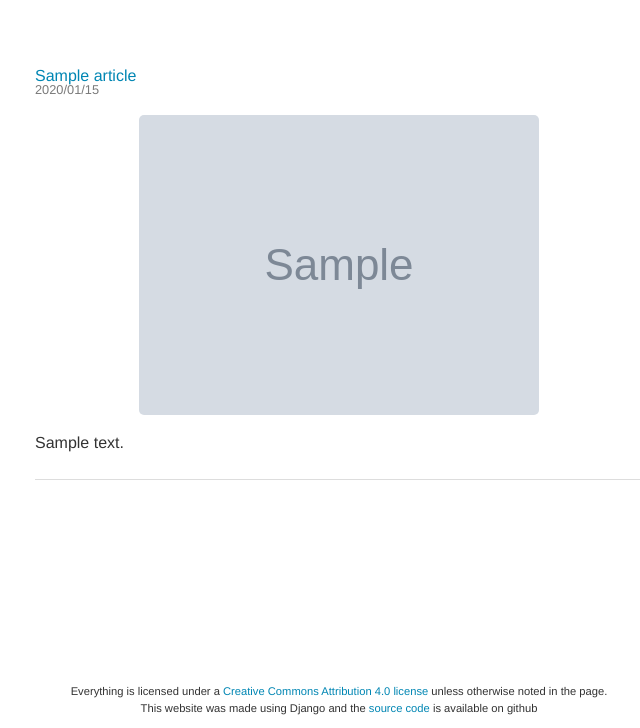
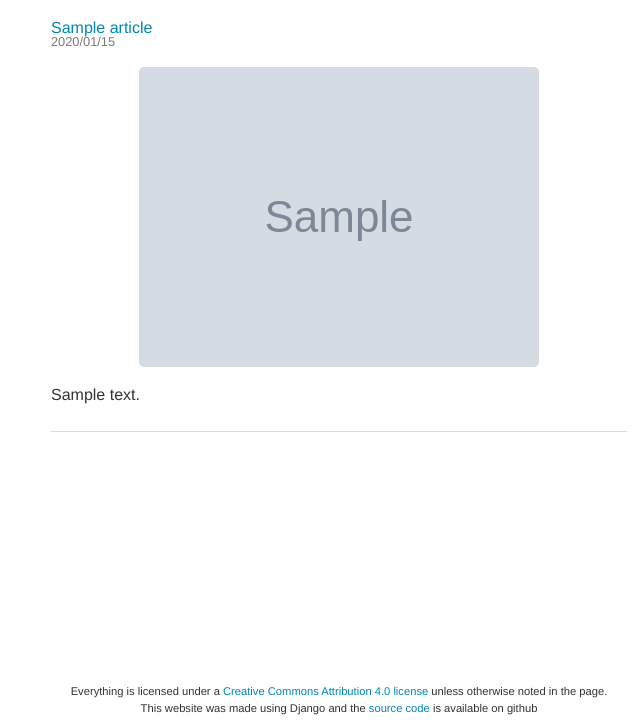
Before and after one commit to kevinmasson/website, a Django app: page /blog/ in a window 1280 px wide. Shown: the part 72-800 px from the top of the page, without its empty margins (301-941 px from the left). Run offline with Django 3.2, Linux system fonts and the light colour scheme; tables that the repository leaves empty hold one stand-in row (values such as "Sample post"); grey boxes marked "Sample" are stand-in pictures; some libraries are stand-ins or nearby versions.

Commit message:
Update wrapper stylesheet

```diff
--- a/blog/templates/article_list.html
+++ b/blog/templates/article_list.html
@@ -2,7 +2,7 @@
 
 {% block title %}Blog ({{ object_list|length }}){% endblock %}
 {% block content %}
-<div class="container content">
+<div class="wrapper">
 <ul class="article-list">
     {% for article in object_list %}
         <li class="article-item">
--- a/blog/templates/blog_article.html
+++ b/blog/templates/blog_article.html
@@ -5,7 +5,7 @@
 
 {% block content %}
 
-<div class="container content">
+<div class="wrapper">
     <div class="post">
         <h1 class="post-title">{{ article.title }}</h1>
         <span class="post-info">
--- a/static/stylesheets/app.css
+++ b/static/stylesheets/app.css
@@ -335,14 +335,6 @@ tbody tr:nth-child(odd) td,
 tbody tr:nth-child(odd) th {
   background-color: #f9f9f9; }
 
-/* Container */
-.container {
-  max-width: 38rem;
-  padding-left: 1rem;
-  padding-right: 1rem;
-  margin-left: auto;
-  margin-right: auto; }
-
 /* Posts and Pages */
 .page,
 .post {
@@ -390,9 +382,10 @@ h1.page-title {
   .site .site-header, .site .site-footer {
     flex: none; }
 
-.content {
-  padding-top: 1rem;
-  padding-bottom: 4rem; }
+.wrapper {
+  max-width: 38rem;
+  padding: 1rem;
+  margin: 0 auto; }
 
 @media (min-width: 1160px) {
   .content {
--- a/static/stylesheets/sass/app.scss
+++ b/static/stylesheets/sass/app.scss
@@ -166,16 +166,6 @@ tbody tr:nth-child(odd) th {
 }
 
 
-/* Container */
-
-.container {
-  max-width: 38rem;
-  padding-left:  1rem;
-  padding-right: 1rem;
-  margin-left:  auto;
-  margin-right: auto;
-}
-
 /* Posts and Pages */
 
 .page,
@@ -242,9 +232,10 @@ h1.page-title {
 
 }
 
-.content {
-  padding-top:    1rem;
-  padding-bottom: 4rem;
+.wrapper {
+  max-width: 38rem;
+  padding:  1rem;
+  margin: 0 auto;
 }
 
 @media (min-width: 1160px) {
```
Also changed, not shown: 1 other file.
